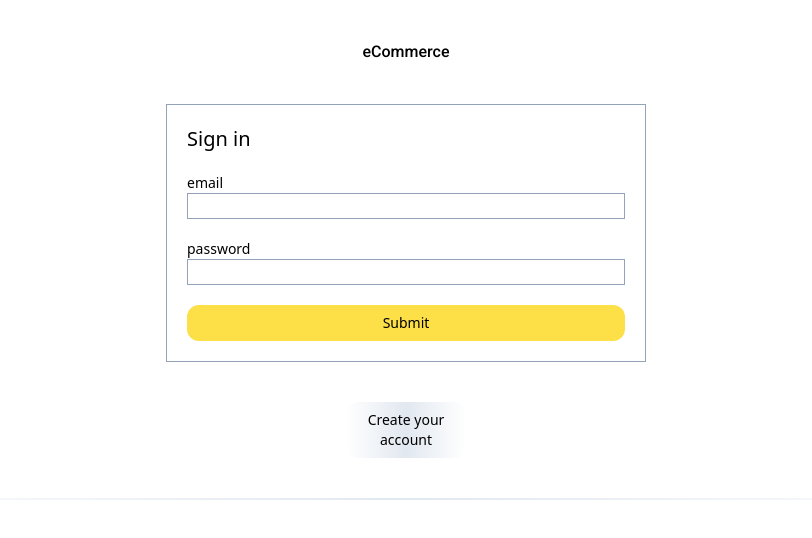
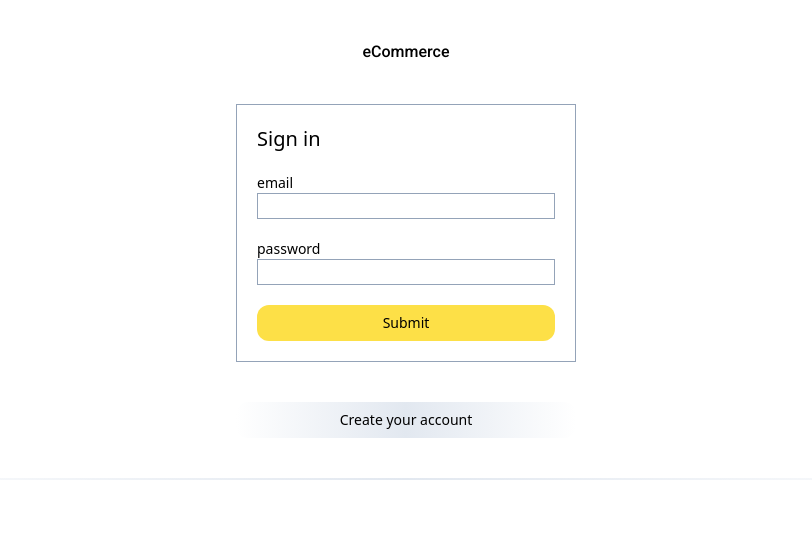
Before and after one commit to dlkokhta/EcommerceFrontEnd, a React (Vite) app: page /login in a window 1280 px wide. Shown: the top 538 px of the page, without its empty margins (234-1046 px from the left). Built offline with nearby package versions, Linux system fonts and the light colour scheme; no server answers.

Commit message:
add login page responsive

```diff
--- a/src/pages/Login.tsx
+++ b/src/pages/Login.tsx
@@ -67,7 +67,7 @@ const Login = () => {
           </h1>
         </div>
       )}
-      <div className="px-16 pt-10 lg:px-60 xl:px-[400px] ">
+      <div className="px-16 pt-10 md:px-60 lg:px-[350px] xl:px-[470px] 2xl:px-[580px] 3xl:px-[750px]">
         <form
           onSubmit={handleSubmit(onSubmit)}
           className="mb-10 flex flex-col gap-5 border border-slate-400 px-5 py-5"
@@ -106,7 +106,7 @@ const Login = () => {
           </button>
         </form>
       </div>
-      <div className="px-16 lg:px-60 xl:px-[580px]">
+      <div className="px-16 md:px-60 lg:px-[350px] xl:px-[470px] 2xl:px-[580px] 3xl:px-[750px]">
         <button
           onClick={() => handleClick("/registration")}
           className="mb-10 w-full rounded-xl bg-gradient-to-r from-transparent via-slate-200  to-transparent px-5 py-2  text-sm hover:via-slate-300"
```
